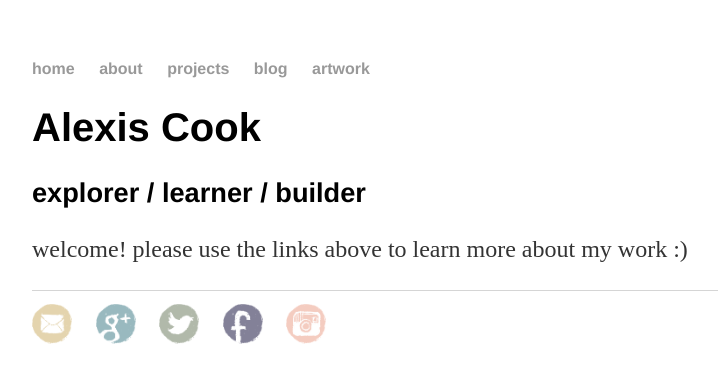
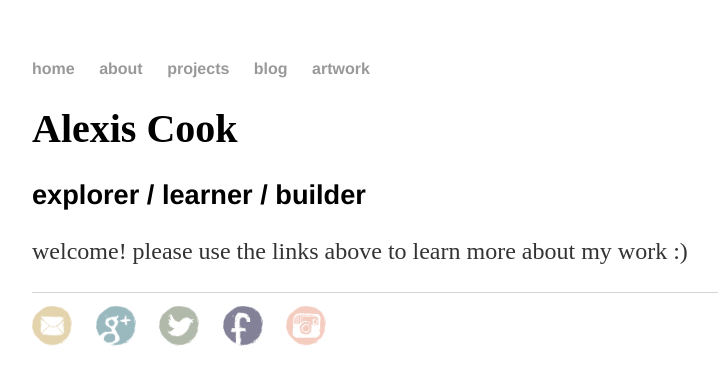
Before and after one commit to alexisbcook/old_alexisbcook.github.io, a Jekyll site: the page index.html, which Jekyll copies as it is, in a window 1280 px wide. Shown: the top 385 px of the page, without its empty margins (160-878 px from the left). Built offline with Jekyll 4.4.1, drawn with Linux system fonts in a browser that asks for light colours; some web fonts are replaced.

Commit message:
Update main.css

```diff
--- a/css/main.css
+++ b/css/main.css
@@ -22,7 +22,7 @@
 }
 h1 {
     font-size: 2.5em;
-    font-family:'Helvetica', 'Arial', 'Sans-Serif';
+    font-family:'FabFeltScript-Bold';
 }
 h2 {
     font-size: 1.7em;
@@ -46,3 +46,14 @@
 ul.posts li {
     list-style: none;
 }
+
+@font-face{
+    font-family: 'FabFeltScript-Bold';
+    src: url('fonts/fabfeltscript-bold.eot');
+    src:
+        url('fonts/fabfeltscript-bold.otf')
+        format('opentype');
+    src:
+        url('fonts/fabfeltscript-bold.ttf')
+        format('truetype');
+}
```
